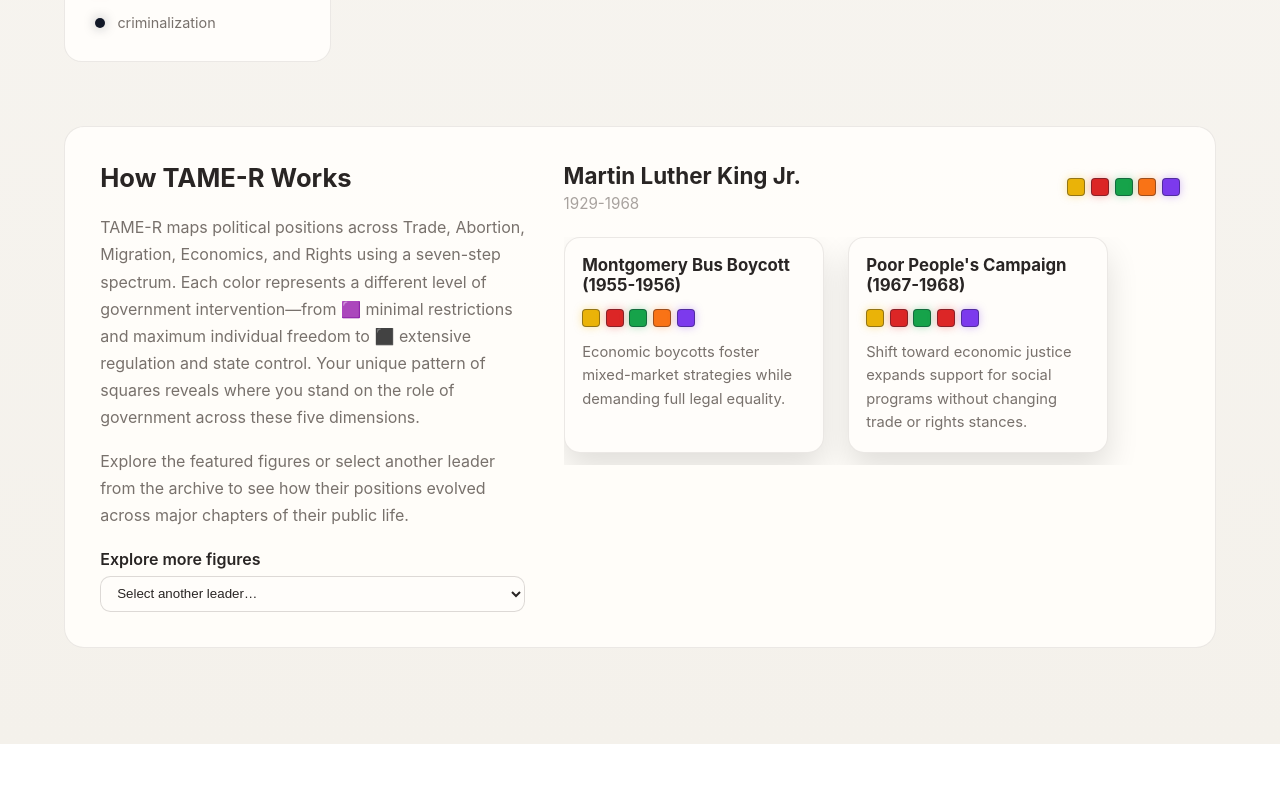
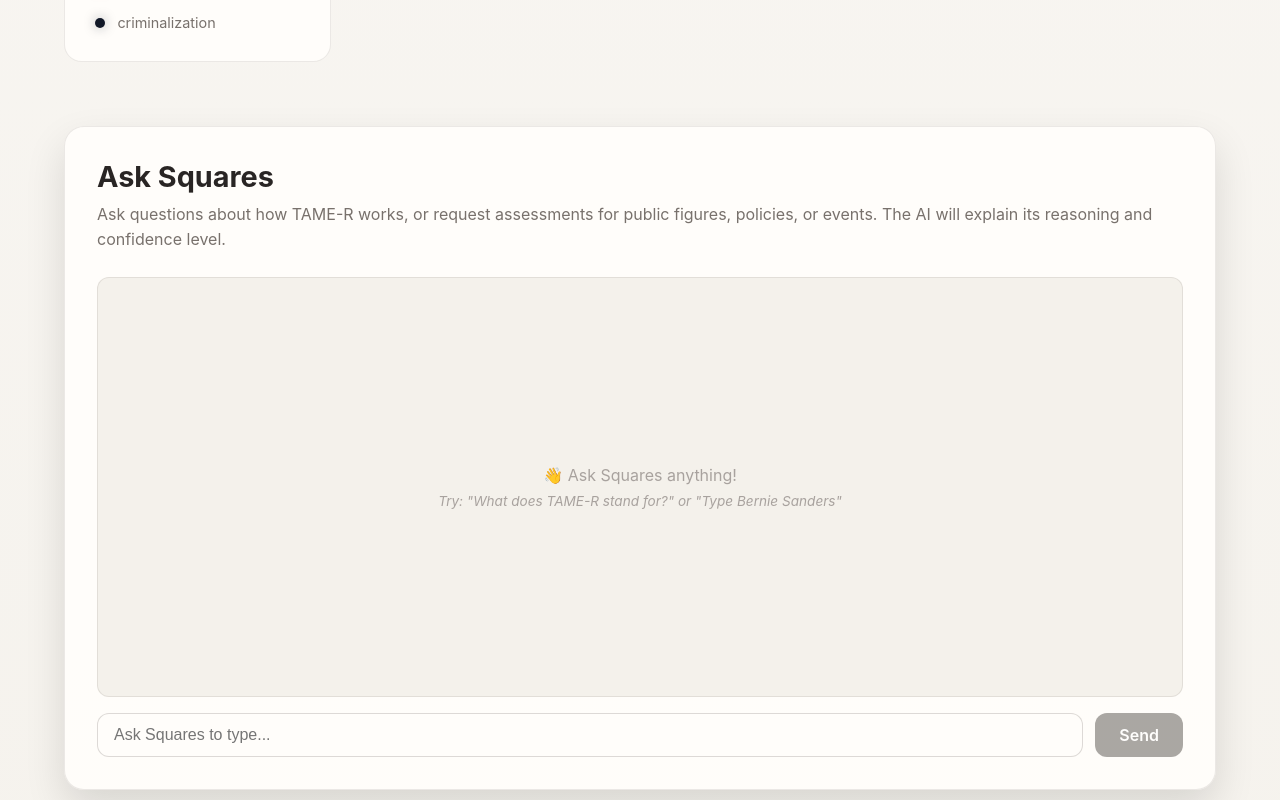
Before and after one commit to seanbhart/squares, a Next.js app: page / in a window 1280 px wide. Shown: the part 1280-2080 px from the top of the page. Before the commit the page ends 2024 px from the top, so only its background shows below. Built offline with nearby package versions, Linux system fonts and the light colour scheme.

Commit message:
squares chat

```diff
--- /dev/null
+++ b/app/api/chat/route.ts
@@ -0,0 +1,86 @@
+import Anthropic from "@anthropic-ai/sdk";
+import { NextRequest, NextResponse } from "next/server";
+
+const anthropic = new Anthropic({
+  apiKey: process.env.CLAUDE_API_KEY,
+});
+
+const SYSTEM_PROMPT = `You are an expert assistant for Squares.vote, which uses the TAME-R typology to map political positions across five policy dimensions:
+
+**TAME-R Dimensions:**
+1. **Trade** - From free trade (0) to closed economy (6)
+2. **Abortion** - From partial birth abortion allowed (0) to no exceptions (6)
+3. **Migration/Immigration** - From open borders (0) to no immigration (6)
+4. **Economics** - From pure free market (0) to full state control (6)
+5. **Rights (civil liberties)** - From full legal equality (0) to criminalization (6)
+
+Each dimension uses a 7-point scale (0-6) representing the level of government intervention—from minimal restrictions and maximum individual freedom to extensive regulation and state control.
+
+**Your Role:**
+- Answer questions about how TAME-R works and what the dimensions mean
+- Provide TAME-R assessments for public figures, policies, or events when asked
+- Explain your reasoning clearly, citing specific positions or actions
+- Express confidence levels (0-100%) for each assessment
+- Return types in color coded emoji squares
+
+**Color Code:**
+* 🟪 0
+* 🟦 1
+* 🟩 2
+* 🟨 3
+* 🟧 4
+* 🟥 5
+* ⬛️ 6
+
+**Confidence Thresholds:**
+- **Living persons**: Only provide assessment if confidence ≥ 50%
+- **Historical figures**: Only provide assessment if confidence ≥ 30%
+- **Policies/events**: No minimum threshold
+
+When providing a TAME-R assessment, format it as:
+\`\`\`
+[Name/Topic] [emoji squares side by side]
+Trade: [emoji square] - [brief explanation]
+Abortion: [emoji square] - [brief explanation]
+Migration: [emoji square] - [brief explanation]
+Economics: [emoji square] - [brief explanation]
+Rights: [emoji square] - [brief explanation]
+
+Overall Confidence: [X]%
+Reasoning: [detailed explanation]
+\`\`\`
+
+If confidence is below the threshold, politely decline and explain why you cannot provide a confident assessment.`;
+
+export async function POST(request: NextRequest) {
+  try {
+    const { message } = await request.json();
+
+    if (!message || typeof message !== "string") {
+      return NextResponse.json({ error: "Invalid message" }, { status: 400 });
+    }
+
+    const response = await anthropic.messages.create({
+      model: "claude-3-5-sonnet-20241022",
+      max_tokens: 2048,
+      system: SYSTEM_PROMPT,
+      messages: [
+        {
+          role: "user",
+          content: message,
+        },
+      ],
+    });
+
+    const textContent = response.content.find((block) => block.type === "text");
+    const reply = textContent && "text" in textContent ? textContent.text : "";
+
+    return NextResponse.json({ reply });
+  } catch (error) {
+    console.error("Chat API error:", error);
+    return NextResponse.json(
+      { error: "Failed to process chat request" },
+      { status: 500 }
+    );
+  }
+}
--- /dev/null
+++ b/app/components/ChatBox.module.css
@@ -0,0 +1,147 @@
+.chatBox {
+  display: flex;
+  flex-direction: column;
+  gap: 1rem;
+  height: 500px;
+  max-height: 60vh;
+}
+
+.messages {
+  flex: 1;
+  overflow-y: auto;
+  display: flex;
+  flex-direction: column;
+  gap: 1rem;
+  padding: 1rem;
+  background: var(--bg-secondary);
+  border-radius: 0.75rem;
+  border: 1px solid var(--border);
+}
+
+.placeholder {
+  display: flex;
+  flex-direction: column;
+  align-items: center;
+  justify-content: center;
+  height: 100%;
+  text-align: center;
+  color: var(--text-muted);
+  gap: 0.5rem;
+}
+
+.placeholder p {
+  margin: 0;
+}
+
+.examples {
+  font-size: 0.85rem;
+  font-style: italic;
+}
+
+.message {
+  display: flex;
+  max-width: 85%;
+  animation: fadeIn 0.3s ease;
+}
+
+@keyframes fadeIn {
+  from {
+    opacity: 0;
+    transform: translateY(8px);
+  }
+  to {
+    opacity: 1;
+    transform: translateY(0);
+  }
+}
+
+.userMessage {
+  align-self: flex-end;
+}
+
+.assistantMessage {
+  align-self: flex-start;
+}
+
+.messageContent {
+  padding: 0.75rem 1rem;
+  border-radius: 1rem;
+  line-height: 1.5;
+  white-space: pre-wrap;
+  word-wrap: break-word;
+}
+
+.userMessage .messageContent {
+  background: var(--accent);
+  color: white;
+  border-bottom-right-radius: 0.25rem;
+}
+
+.assistantMessage .messageContent {
+  background: var(--surface);
+  color: var(--text-primary);
+  border: 1px solid var(--border);
+  border-bottom-left-radius: 0.25rem;
+}
+
+.typing {
+  display: inline-block;
+  animation: pulse 1.5s ease-in-out infinite;
+}
+
+@keyframes pulse {
+  0%, 100% {
+    opacity: 0.4;
+  }
+  50% {
+    opacity: 1;
+  }
+}
+
+.inputForm {
+  display: flex;
+  gap: 0.75rem;
+}
+
+.input {
+  flex: 1;
+  padding: 0.75rem 1rem;
+  border: 1px solid var(--border-strong);
+  border-radius: 0.75rem;
+  background: var(--surface);
+  color: var(--text-primary);
+  font-size: 1rem;
+  transition: all 0.2s ease;
+}
+
+.input:focus {
+  outline: none;
+  border-color: var(--accent);
+  box-shadow: 0 0 0 3px var(--accent-hover);
+}
+
+.input:disabled {
+  opacity: 0.6;
+  cursor: not-allowed;
+}
+
+.sendButton {
+  padding: 0.75rem 1.5rem;
+  border: none;
+  border-radius: 0.75rem;
+  background: var(--accent);
+  color: white;
+  font-weight: 600;
+  cursor: pointer;
+  transition: all 0.2s ease;
+}
+
+.sendButton:hover:not(:disabled) {
+  background: var(--accent-hover);
+  transform: translateY(-1px);
+}
+
+.sendButton:disabled {
+  opacity: 0.5;
+  cursor: not-allowed;
+}
--- /dev/null
+++ b/app/components/ChatBox.tsx
@@ -0,0 +1,96 @@
+"use client";
+
+import { FormEvent, useState } from "react";
+import styles from "./ChatBox.module.css";
+
+type Message = {
+  role: "user" | "assistant";
+  content: string;
+};
+
+export default function ChatBox() {
+  const [messages, setMessages] = useState<Message[]>([]);
+  const [input, setInput] = useState("");
+  const [loading, setLoading] = useState(false);
+
+  const handleSubmit = async (e: FormEvent) => {
+    e.preventDefault();
+    if (!input.trim() || loading) return;
+
+    const userMessage = input.trim();
+    setInput("");
+    setMessages((prev) => [...prev, { role: "user", content: userMessage }]);
+    setLoading(true);
+
+    try {
+      const response = await fetch("/api/chat", {
+        method: "POST",
+        headers: { "Content-Type": "application/json" },
+        body: JSON.stringify({ message: userMessage }),
+      });
+
+      if (!response.ok) {
+        throw new Error("Failed to get response");
+      }
+
+      const data = await response.json();
+      setMessages((prev) => [...prev, { role: "assistant", content: data.reply }]);
+    } catch (error) {
+      console.error("Chat error:", error);
+      setMessages((prev) => [
+        ...prev,
+        {
+          role: "assistant",
+          content: "Sorry, I encountered an error. Please try again.",
+        },
+      ]);
+    } finally {
+      setLoading(false);
+    }
+  };
+
+  return (
+    <div className={styles.chatBox}>
+      <div className={styles.messages}>
+        {messages.length === 0 && (
+          <div className={styles.placeholder}>
+            <p>👋 Ask Squares anything!</p>
+            <p className={styles.examples}>
+              Try: "What does TAME-R stand for?" or "Type Bernie Sanders"
+            </p>
+          </div>
+        )}
+        {messages.map((msg, index) => (
+          <div
+            key={index}
+            className={`${styles.message} ${
+              msg.role === "user" ? styles.userMessage : styles.assistantMessage
+            }`}
+          >
+            <div className={styles.messageContent}>{msg.content}</div>
+          </div>
+        ))}
+        {loading && (
+          <div className={`${styles.message} ${styles.assistantMessage}`}>
+            <div className={styles.messageContent}>
+              <span className={styles.typing}>●●●</span>
+            </div>
+          </div>
+        )}
+      </div>
+      <form onSubmit={handleSubmit} className={styles.inputForm}>
+        <input
+          type="text"
+          value={input}
+          onChange={(e) => setInput(e.target.value)}
+          placeholder="Ask Squares to type..."
+          className={styles.input}
+          disabled={loading}
+        />
+        <button type="submit" disabled={loading || !input.trim()} className={styles.sendButton}>
+          Send
+        </button>
+      </form>
+    </div>
+  );
+}
--- a/app/page.module.css
+++ b/app/page.module.css
@@ -170,6 +170,32 @@
   display: flex;
   flex-direction: column;
   gap: 2rem;
+}
+
+.chatSection {
+  display: flex;
+  flex-direction: column;
+  gap: 2rem;
+}
+
+.chatContainer {
+  background: var(--surface);
+  border: 1px solid var(--border);
+  border-radius: 1.25rem;
+  padding: 2rem;
+  box-shadow: 0 18px 40px var(--shadow-strong);
+}
+
+.chatContainer h2 {
+  margin: 0 0 0.5rem;
+  font-size: 1.8rem;
+  color: var(--text-primary);
+}
+
+.chatDescription {
+  margin: 0 0 1.5rem;
+  line-height: 1.6;
+  color: var(--text-secondary);
 }
 
 .slidersSection h2 {
--- a/app/page.tsx
+++ b/app/page.tsx
@@ -3,6 +3,7 @@
 import { ChangeEvent, useCallback, useEffect, useMemo, useState } from "react";
 import figuresRaw from "../data/figures.json";
 import styles from "./page.module.css";
+import ChatBox from "./components/ChatBox";
 
 type TimelineEntry = {
   label: string;
@@ -420,6 +421,17 @@ export default function Home() {
         </div>
       </section>
 
+      <section className={styles.chatSection}>
+        <div className={styles.chatContainer}>
+          <h2>Ask Squares</h2>
+          <p className={styles.chatDescription}>
+            Ask questions about how TAME-R works, or request assessments for public figures,
+            policies, or events. The AI will explain its reasoning and confidence level.
+          </p>
+          <ChatBox />
+        </div>
+      </section>
+
       <section className={styles.examplesSection}>
         <div className={styles.examplesIntro}>
           <h2>How TAME-R Works</h2>
--- a/package.json
+++ b/package.json
@@ -9,6 +9,7 @@
     "lint": "next lint"
   },
   "dependencies": {
+    "@anthropic-ai/sdk": "^0.65.0",
     "next": "^14.2.33",
     "react": "18.3.1",
     "react-dom": "18.3.1"
```
Also changed, not shown: 1 other file (tests, documents, lock files or other folders).
